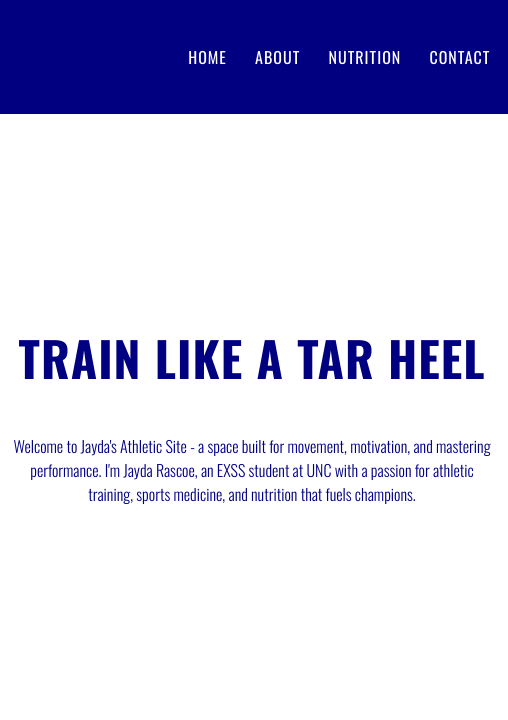
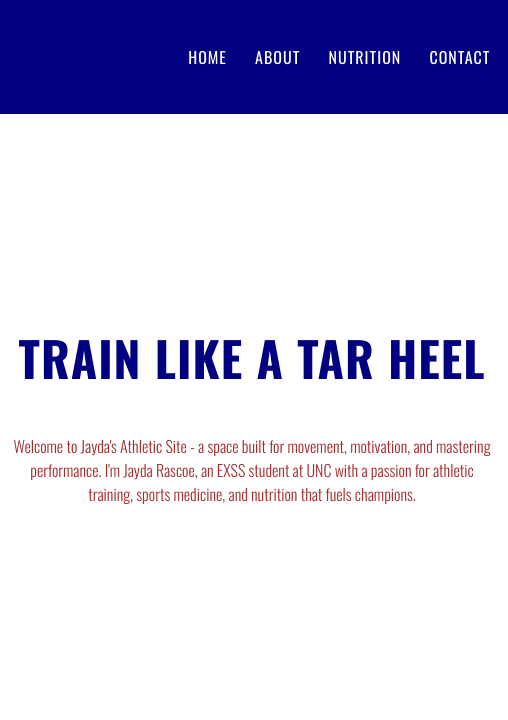
Before and after one commit to jaydanr21/jaydanr21.github.io, a plain HTML site: page index.html in a window 1280 px wide. Shown: the top 720 px of the page, 772-1280 px from the left. Drawn offline with nearby package versions, Linux system fonts and the light colour scheme.

Commit message:
Update styles.css

```diff
--- a/css/styles.css
+++ b/css/styles.css
@@ -2,7 +2,7 @@ body {
     font-family: 'Oswald', sans-serif;
     margin: 0;
     background-color: white;
-    color: navy;
+    color: brown;
     font-weight: 300;
     line-height: 1.5;
 }
```
